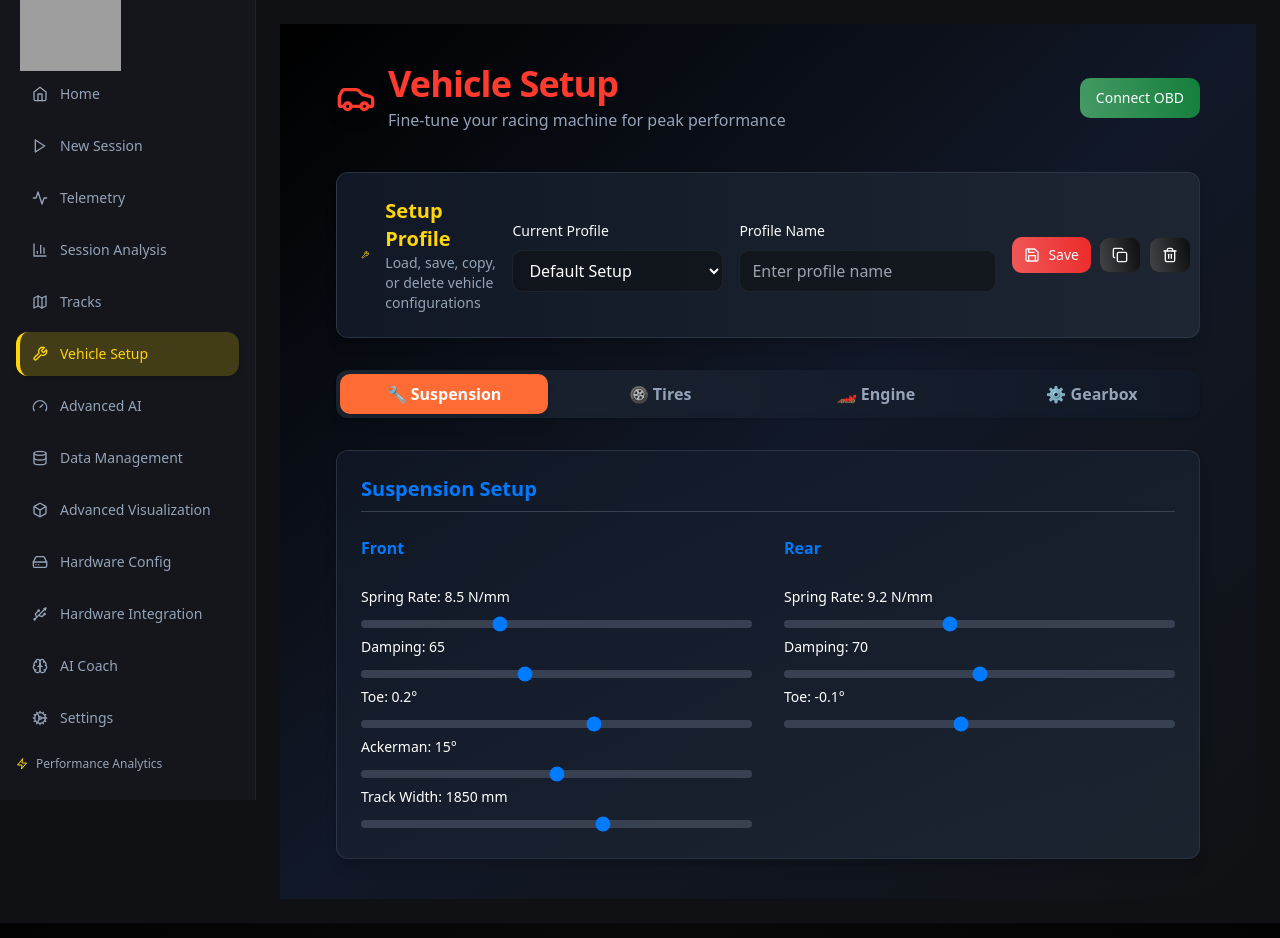
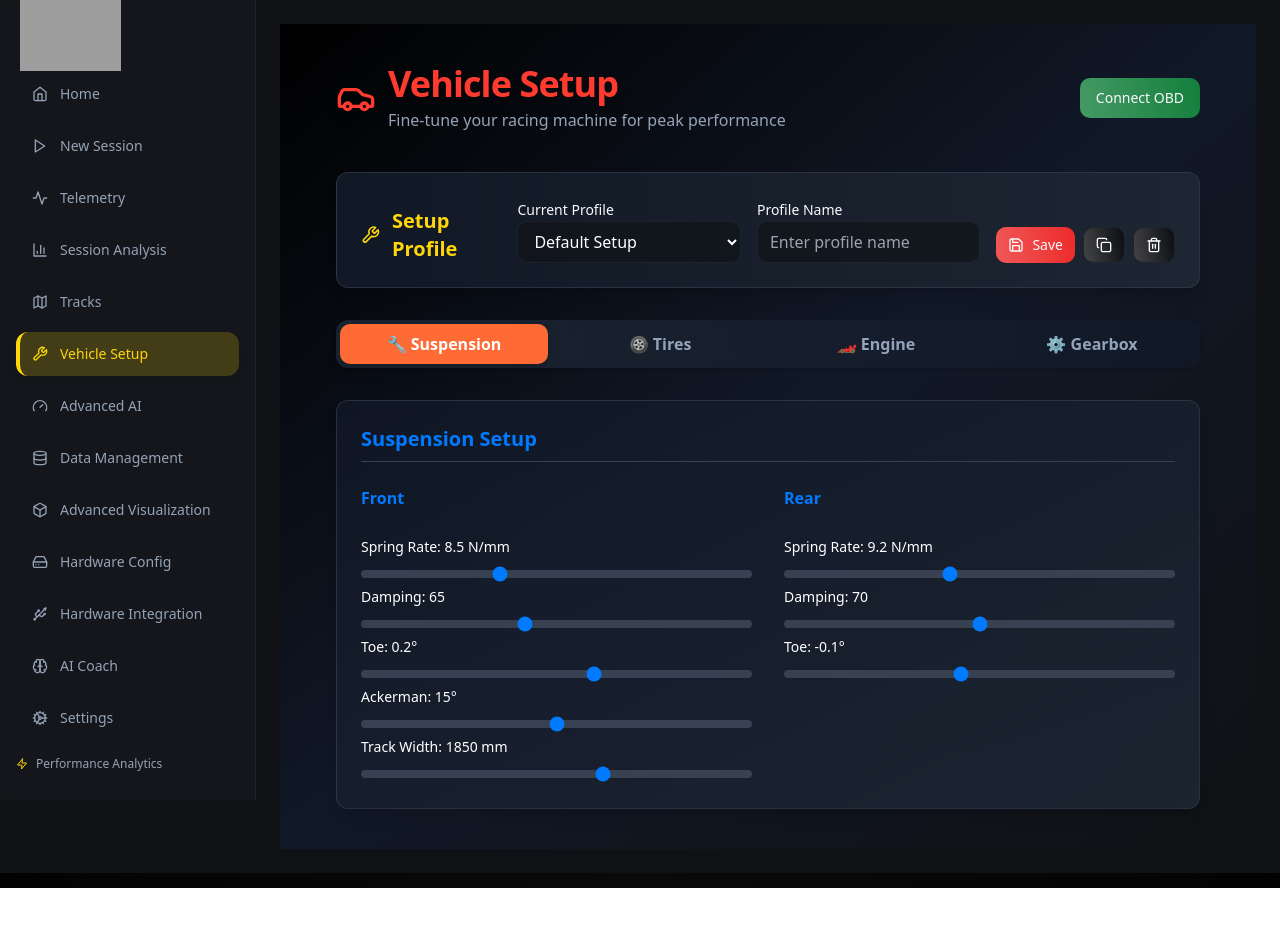
Before and after one commit to smartaidevelopment/racesense, a React (Vite) app in the folder Desktop/Smart AI Development/RaceSense/: page /vehicle-setup in a window 1280 px wide. After the commit the page ends 888 px from the top, so only its background shows below. Built offline with nearby package versions, Linux system fonts and the light colour scheme; grey boxes are pictures that could not be loaded.

Commit message:
UI: Remove helper text and improve alignment in Setup Profile container

```diff
--- a/Desktop/Smart AI Development/RaceSense/src/pages/VehicleSetup.tsx
+++ b/Desktop/Smart AI Development/RaceSense/src/pages/VehicleSetup.tsx
@@ -411,23 +411,20 @@ class VehicleSetupPage extends React.Component<{}, VehicleSetupState & {
 
           {/* Profile Selection */}
           <Card className="p-6 bg-gradient-to-r from-gray-900/80 to-gray-800/80 border border-gray-700/60 mb-8 shadow-lg">
-            <div className="flex flex-col md:flex-row md:items-center justify-between gap-4">
-              <div className="flex items-center gap-4">
+            <div className="flex flex-col gap-4 md:flex-row md:items-end md:gap-6">
+              <div className="flex items-center gap-3 mb-2 md:mb-0">
                 <Wrench className="h-6 w-6 text-racing-yellow" />
-                <div>
-                  <h3 className="text-xl font-semibold text-racing-yellow">Setup Profile</h3>
-                  <p className="text-muted-foreground text-sm">Load, save, copy, or delete vehicle configurations</p>
-                </div>
+                <h3 className="text-xl font-semibold text-racing-yellow">Setup Profile</h3>
               </div>
-              <div className="flex flex-col md:flex-row gap-2 md:gap-4 items-center">
-                <div className="space-y-2 w-full md:w-auto">
+              <div className="flex flex-col sm:flex-row gap-2 sm:gap-4 w-full">
+                <div className="flex-1 min-w-[160px]">
                   <Label htmlFor="profile">Current Profile</Label>
                   <select
                     id="profile"
                     name="profile"
                     value={currentProfile}
                     onChange={(e) => this.handleProfileChange(e.target.value)}
-                    className="px-3 py-2 bg-background/60 border border-border/50 rounded-md text-white min-w-[200px] focus:ring-2 focus:ring-racing-orange"
+                    className="w-full px-3 py-2 bg-background/60 border border-border/50 rounded-md text-white focus:ring-2 focus:ring-racing-orange"
                   >
                     {this.savedProfiles.map((profile) => (
                       <option key={profile} value={profile}>
@@ -436,7 +433,7 @@ class VehicleSetupPage extends React.Component<{}, VehicleSetupState & {
                     ))}
                   </select>
                 </div>
-                <div className="space-y-2 w-full md:w-auto">
+                <div className="flex-1 min-w-[160px]">
                   <Label htmlFor="profileNameInput">Profile Name</Label>
                   <input
                     id="profileNameInput"
@@ -444,11 +441,11 @@ class VehicleSetupPage extends React.Component<{}, VehicleSetupState & {
                     type="text"
                     value={profileNameInput ?? setup.name}
                     onChange={this.handleProfileNameInput}
-                    className="px-3 py-2 bg-background/60 border border-border/50 rounded-md text-white min-w-[200px] focus:ring-2 focus:ring-racing-orange"
+                    className="w-full px-3 py-2 bg-background/60 border border-border/50 rounded-md text-white focus:ring-2 focus:ring-racing-orange"
                     placeholder="Enter profile name"
                   />
                 </div>
-                <div className="flex gap-2">
+                <div className="flex gap-2 items-end">
                   <RacingButton size="sm" variant="default" title="Save Profile" onClick={this.saveSetup}>
                     <Save className="h-4 w-4" /> Save
                   </RacingButton>
```
